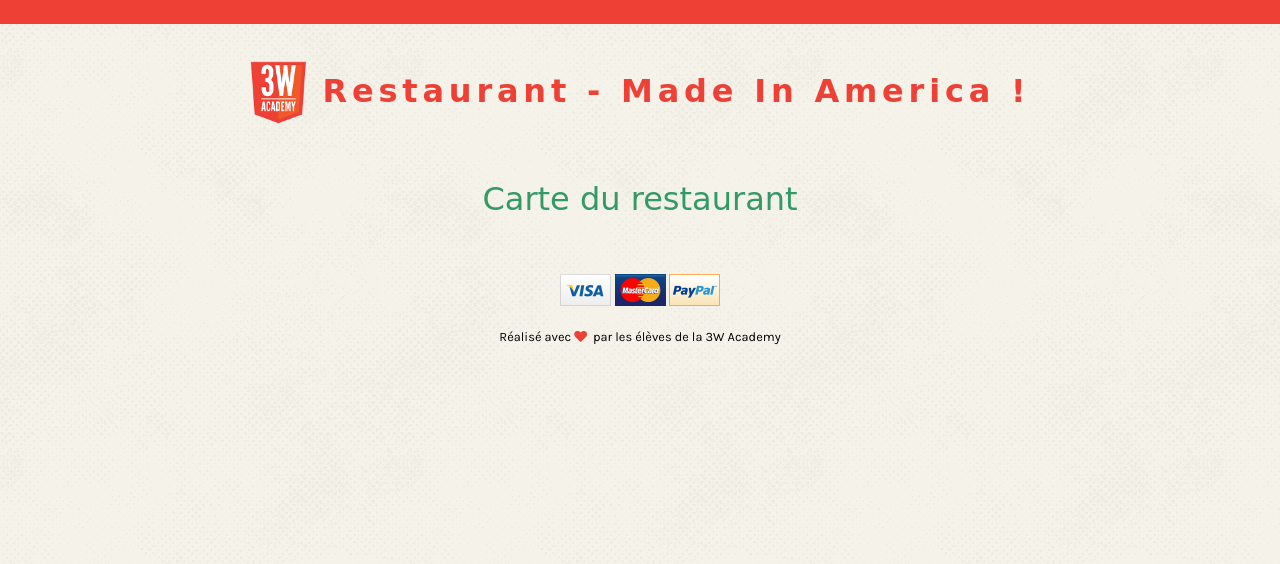
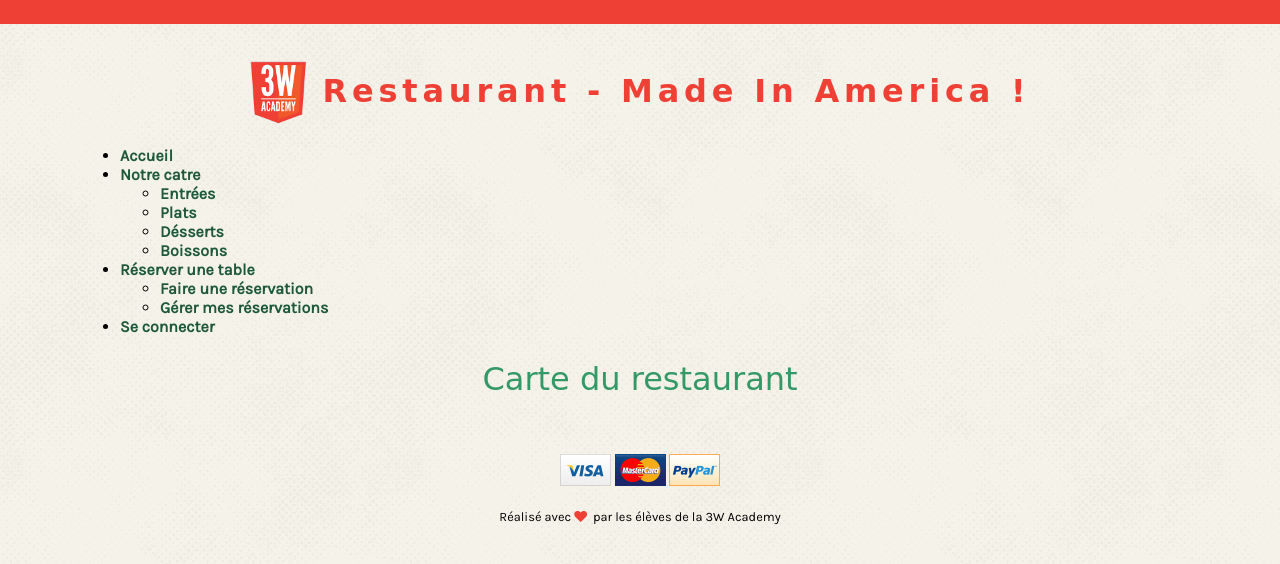
Before and after one commit to JerryGoldsmith/resto_3wa, a PHP site: page /cletusResto/ in a window 1280 px wide. Shown: the top 564 px of the page. Run offline with PHP 8.4, Linux system fonts and the light colour scheme; some libraries are stand-ins or nearby versions; some web fonts are replaced.

Commit message:
Ajout de la nav dans le LayoutView.

```diff
--- a/application/www/LayoutView.phtml
+++ b/application/www/LayoutView.phtml
@@ -13,6 +13,7 @@
     <link rel="stylesheet" href="<?= $wwwUrl ?>/css/ui-form.css">
     <link rel="stylesheet" href="<?= $wwwUrl ?>/css/ui-table.css">
     <link rel="stylesheet" href="http://fonts.googleapis.com/css?family=Oleo+Script+Swash+Caps|Karla">
+	<link rel="stylesheet" href="<?= $wwwUrl ?>/css/style.css">
 
     <!-- Librairie jQuery -->
     <script src="http://code.jquery.com/jquery-2.1.0.min.js"></script>
@@ -35,9 +36,24 @@
 </header>
 
 <!-- Interface utilisateur -->
-<nav class="user-interface">
-    <ul class="link-list">
-        <!-- Code HTML/PHP à écrire -->
+<nav class="">
+    <ul class="">
+        <li><a href="http://localhost/cletusResto/resto_3wa/www">Accueil</a></li>
+		<li class="notreCarte"><a href="#">Notre catre</a>
+			<ul class="nosOffres hideMenu">
+				<li><a href="">Entrées</a></li>
+				<li><a href="">Plats</a></li>
+				<li><a href="">Désserts</a></li>
+				<li><a href="">Boissons</a></li>
+			</ul>
+		</li>
+		<li class="booking"><a href="">Réserver une table</a>
+			<ul class="bookingAction hideMenu">
+				<li><a href="index.php/booking">Faire une réservation</a></li>
+				<li><a href="">Gérer mes réservations</a></li>
+			</ul>
+		</li>
+		<li><a href="index.php/customer">Se connecter</a></li>
     </ul>
 </nav>
 
```
